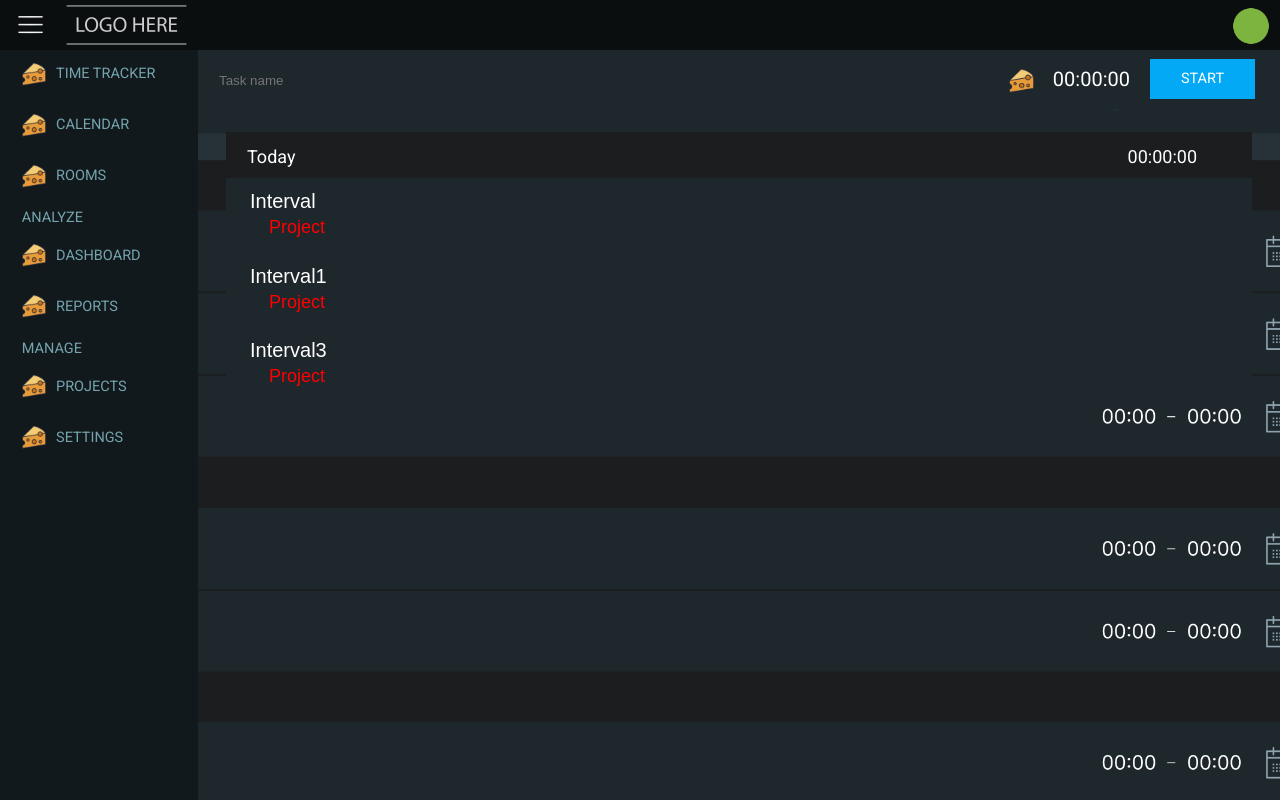
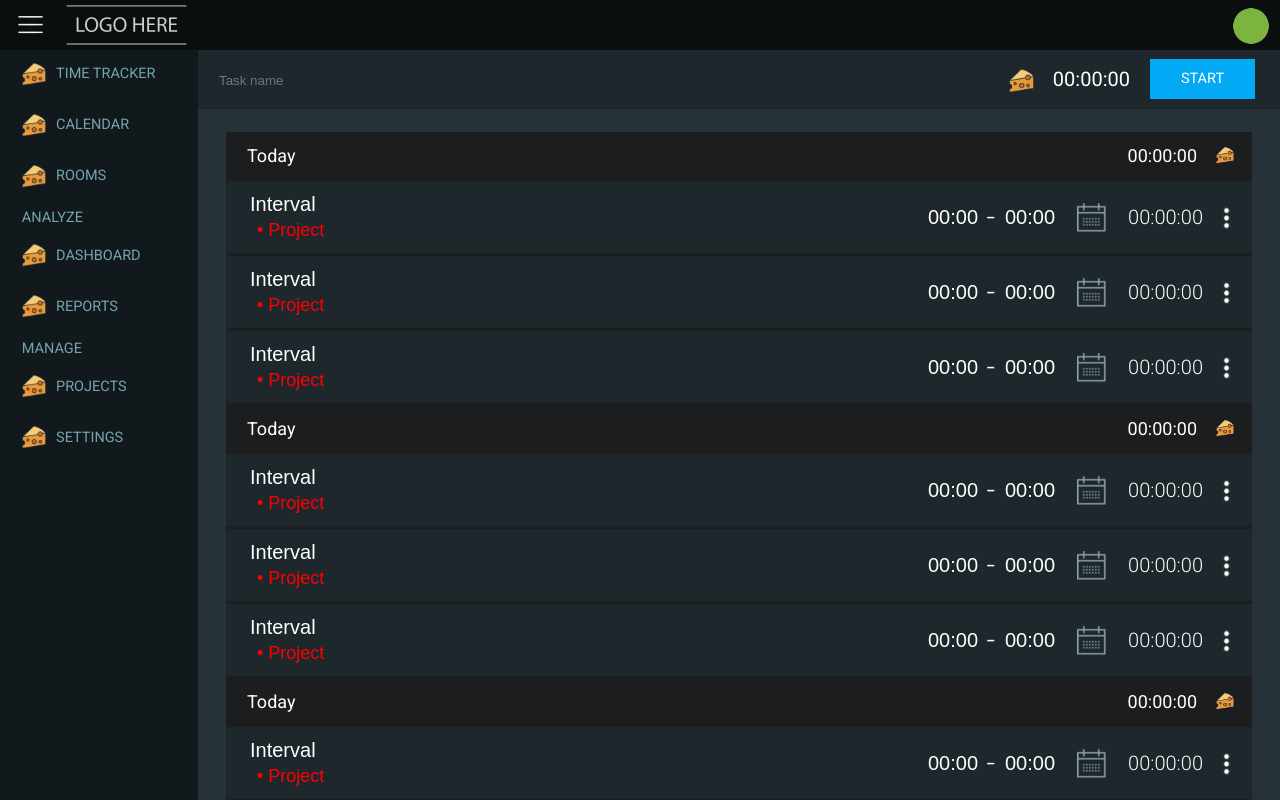
Before and after one commit to Chengming-Li/Converge, a React (Create React App) app in the folder frontend/: page / in a window 1280 px wide. Built offline with nearby package versions, Linux system fonts and the light colour scheme.

Commit message:
finish implementing UI

```diff
--- a/frontend/src/App.css
+++ b/frontend/src/App.css
@@ -137,7 +137,7 @@ input {
 .Sidebar {
   width: 198px;
   background-color: #12191D;
-  height: calc(100vh - 50px);
+  height: calc(max(100vh - 50px, 300px));
   transform: translateY(50px);
   color: #75A4AE;
   user-select: none;
@@ -177,7 +177,6 @@ input {
   text-align: left;
 }
 
-
 .SidebarCollapsed {
   width: 58px;
   background-color: #12191D;
@@ -215,7 +214,7 @@ input {
   position: absolute;
   top: 132px;
   right: 28px;
-  height: calc(100vh - 132px);
+  height: calc(max(100vh - 132px, 310px));
   overflow: hidden;
 }
 
@@ -224,38 +223,51 @@ input {
   position: relative;
   top: 0%;
   user-select: none;
-  background-color: #1d272c;
+  background-color: #1b1d1e;
   margin-top: 0px;
   margin-bottom: 0px;
+  opacity: 100%;
 }
+
 .IntervalSection #Head {
   position: relative;
-  width: 100%;
   background-color: #1B1D1E;
   height: 48px;
 }
 .IntervalSection #title {
   position: absolute;
-  top: 14px;
+  top: 13px;
   left: 21px;
   font-size: 18px;
 }
 .IntervalSection #time {
   position: absolute;
-  top: 14px;
+  top: 13px;
   right: 55px;
   font-size: 18px;
+}
+.IntervalSection #collapse {
+  position: absolute;
+  right: 12px;
+  height: 100%;
+  width: 30px;
+  background-color: #1B1D1E;
+}
+.IntervalSection img {
+  width: 100%;
+  object-fit: cover;
 }
 
 .Interval {
   position: relative;
   background-color: #1d272c;
   height: 70px;
+  top: -2px;
   padding-top: 3px;
-  margin-top: -2px;
-  margin-bottom: 3.5px;
+  height: 69px;
+  margin-top: 3px;
 }
-.Interval input {
+.Interval #Name {
   position: absolute;
   font-weight: 400;
   text-align: left;
@@ -266,11 +278,11 @@ input {
   padding-left: 6px;
   padding-right: 6px;
   background-color: #1d272c;
-  width: calc(100% - 200px);
+  width: calc(100% - 400px);
 }
 .Interval #Project {
   position: absolute;
-  left: 37px;
+  left: 25px;
   top: 38px;
   font-weight: 400;
   text-align: center;
@@ -278,3 +290,82 @@ input {
   color: red;
   background-color: #1d272c;
 }
+.Interval #StartTime {
+  position: absolute;
+  background-color: #1d272c;
+  text-align: left;
+  font-size: 20px;
+  width: 50px;
+  right: 272px;
+  top: 19.5px;
+  border: none;
+  color: white;
+  padding-top: 5px;
+  padding-bottom: 5px;
+}
+.Interval #EndTime {
+  position: absolute;
+  background-color: #1d272c;
+  text-align: left;
+  font-size: 20px;
+  width: 50px;
+  right: 195px;
+  top: 19.5px;
+  border: none;
+  color: white;
+  padding-top: 5px;
+  padding-bottom: 5px;
+}
+.Interval #Date {
+  position: absolute;
+  height: 100%;
+  background-color: #1d272c;
+  top: 0px;
+  right: 135px;
+  width: 50px;
+  padding-top: 5px;
+  padding-bottom: -5px;
+}
+.Interval #Date img {
+  width: 30px;
+  object-fit: cover;
+}
+.Interval #Edit {
+  position: absolute;
+  height: 100%;
+  background-color: #1d272c;
+  top: 0px;
+  right: 13px;
+  width: 25px;
+  padding-top: 6px;
+  padding-bottom: -6px;
+}
+.Interval #Edit img {
+  position: relative;
+  width: 225%;
+  object-fit: cover;
+  right: 8px;
+}
+
+
+@media (max-width: 610px) {
+  /* Styles to hide elements when screen width is 600px or less */
+  .Interval #StartTime {
+    display: none;
+  }
+  .Interval #EndTime {
+    display: none;
+  }
+  .Interval #Mid {
+    display: none;
+  }
+}
+@media (max-width: 700px) {
+  /* Styles to hide elements when screen width is 600px or less */
+  .Interval #Project {
+    display: none;
+  }
+  .Interval #Name {
+    display: none;
+  }
+}
--- a/frontend/src/App.js
+++ b/frontend/src/App.js
@@ -1,7 +1,6 @@
 import './App.css';
 import React, { useState, useEffect } from 'react';
 import Input from './Components/Input';
-import Interval from './Components/Interval';
 import Sidebar from './Components/Sidebar';
 import Header from './Components/Header';
 import Section from './Components/Section';
@@ -147,7 +146,7 @@ function App() {
 
   // remove after dev
   const backgroundStyle = {
-    backgroundImage: 'url("/UI.png")', // Specify the path to your image relative to the public directory
+    //backgroundImage: 'url("/UI.png")', // Specify the path to your image relative to the public directory
     backgroundSize: 'cover',
     backgroundPosition: 'center calc(50% + 10px)',
     height: '100vh',
@@ -165,7 +164,40 @@ function App() {
         addProject = {() => {console.log("Added Project")}}
       />
       <div className="TimeSections" style={{width: `${windowWidth - (collapsedMenu ? 114 : 254) + "px"}`}}>
-        <Section title={"Today"} totalTime={"00:00:00"}/>
+        <div style={
+          {
+            width: '100%',
+            height: '100%',
+            overflowY: 'auto'
+          }}>
+            <Section
+              title={"Today"}
+              totalTime={"00:00:00"}
+              intervals={[
+                {name:"Interval", project:"Project", interval_id:"1", start_time:"00:00", end_time:"00:00", timeElapsed:"00:00:00"},
+                {name:"Interval", project:"Project", interval_id:"1", start_time:"00:00", end_time:"00:00", timeElapsed:"00:00:00"},
+                {name:"Interval", project:"Project", interval_id:"1", start_time:"00:00", end_time:"00:00", timeElapsed:"00:00:00"},
+              ]}
+            />
+            <Section
+              title={"Today"}
+              totalTime={"00:00:00"}
+              intervals={[
+                {name:"Interval", project:"Project", interval_id:"1", start_time:"00:00", end_time:"00:00", timeElapsed:"00:00:00"},
+                {name:"Interval", project:"Project", interval_id:"1", start_time:"00:00", end_time:"00:00", timeElapsed:"00:00:00"},
+                {name:"Interval", project:"Project", interval_id:"1", start_time:"00:00", end_time:"00:00", timeElapsed:"00:00:00"},
+              ]}
+            />
+            <Section
+              title={"Today"}
+              totalTime={"00:00:00"}
+              intervals={[
+                {name:"Interval", project:"Project", interval_id:"1", start_time:"00:00", end_time:"00:00", timeElapsed:"00:00:00"},
+                {name:"Interval", project:"Project", interval_id:"1", start_time:"00:00", end_time:"00:00", timeElapsed:"00:00:00"},
+                {name:"Interval", project:"Project", interval_id:"1", start_time:"00:00", end_time:"00:00", timeElapsed:"00:00:00"},
+              ]}
+            />
+          </div>
       </div>
     </div>
 
--- a/frontend/src/Components/Interval.js
+++ b/frontend/src/Components/Interval.js
@@ -1,9 +1,32 @@
-import React from 'react';
+import React, { useState } from 'react';
 
-function Interval({ info }) {
+function Interval({ info, windowWidth }) {
+
+  const [startTime, setStartTime] = useState(info.start_time);
+  const [EndTime, setEndTime] = useState(info.start_time);
+  const [intervalName, setIntervalName] = useState(info.name);
+
+  const handleStartChange = (event) => {
+    setStartTime(event.target.value);
+  };
+
+  const handleEndChange = (event) => {
+    setEndTime(event.target.value);
+  };
+
+  const handleNameChange = (event) => {
+    setIntervalName(event.target.value);
+  };
+
   return <div className='Interval'>
-    <button id="Project" onClick={() => {console.log(info.project)}}>{info.project}</button>
-    <input value={info.name}></input>
+    <button id="Project" onClick={() => {console.log(info.project)}}>{"• "+info.project}</button>
+    <input id="Name" value={intervalName} onChange={handleNameChange}></input>
+    <input id="StartTime" value={startTime} onChange={handleStartChange}></input>
+    <p id="Mid" style={{position: "absolute", marginTop: "15px", right: "257px", fontWeight: "100", fontSize: "30px"}}>-</p>
+    <input id="EndTime" value={EndTime} onChange={handleEndChange}></input>
+    <button id="Date" onClick={() => {console.log("date")}}><img src={'/calendar.png'} alt="date" /></button>
+    <p id = "TimeElapsed" style={{position: "absolute", top: "4px", right: "49px", fontWeight: "100", fontSize: "20px"}}>{info.timeElapsed}</p>
+    <button id="Edit" onClick={() => {console.log("edit")}}><img src={'/options.png'} alt="edit" /></button>
   </div>;
 }
 
--- a/frontend/src/Components/Section.js
+++ b/frontend/src/Components/Section.js
@@ -1,23 +1,24 @@
-import React from 'react';
+import React, { useState } from 'react';
 import '../App.css';
 import Interval from './Interval';
 
 function Section({ title, totalTime, intervals }) {
+    const [collapsed, setCollapsed] = useState(false);
+
     return (
         <div className="IntervalSection">
             <div id='Head'>
                 <span id='title'>{title}</span>
                 <span id='time'>{totalTime}</span>
+                <button id="collapse" onClick={() => {setCollapsed(!collapsed)}}>
+                    <img src={'/Cheese.png'} alt="collapse" />
+                </button>
             </div>
-            <Interval
-                info={{name:"Interval", project:"Project", interval_id:"1", start_time:"00:00", end_time:"00:00"}}
-            />
-            <Interval
-                info={{name:"Interval1", project:"Project", interval_id:"1", start_time:"00:00", end_time:"00:00"}}
-            />
-            <Interval
-                info={{name:"Interval3", project:"Project", interval_id:"1", start_time:"00:00", end_time:"00:00"}}
-            />
+            {!collapsed &&
+                intervals.map((interval, index) => (
+                    <Interval key={index} info={interval} />
+                ))
+            }
         </div>
     );
 }
```
Also changed, not shown: frontend/public/options.png (added).
